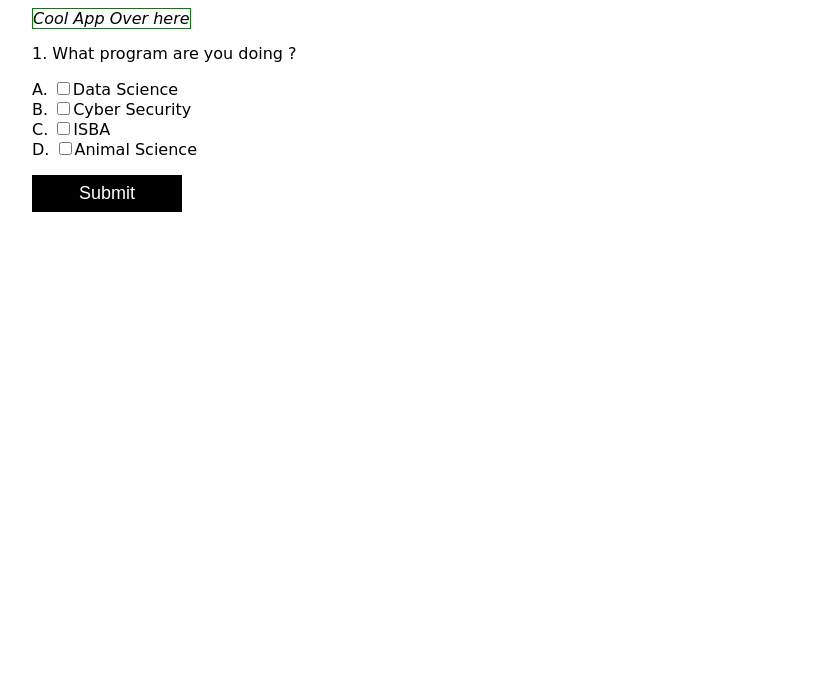
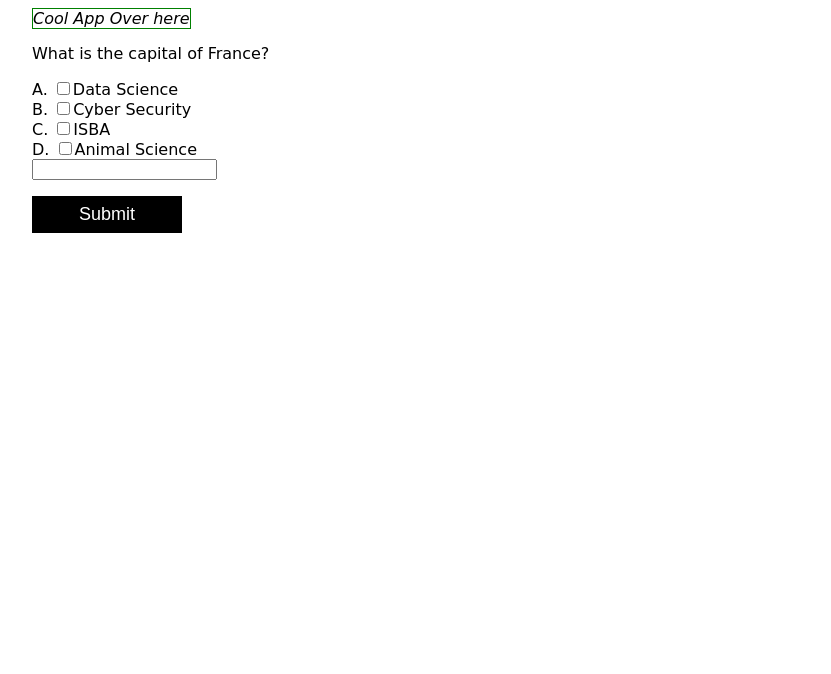
Before and after one commit to davidjason270/quizapp-web, a plain HTML site: page index.html in a window 1280 px wide. Shown: the part 126-800 px from the top of the page, without its empty margins (224-1055 px from the left). Drawn offline with Linux system fonts and the light colour scheme.

Commit message:
add questions

```diff
--- a/index.html
+++ b/index.html
@@ -40,21 +40,81 @@
         </style>
    </head>
    <body>
-        <small>Create by ICT Department</small>
-        <h1>Hey, Try Out This Quiz💝</h1>
+        <small>Created by ICT Department</small>
+        <h1 id="mainTitle">Hey, Try Out This Quiz💝</h1>
         <i>Cool App Over here</i>
 
         <!-- Quiz form goes here👇-->
          <form action="">
-            <p>1. What program are you doing ?</p>
-            A. <input type="checkbox">Data Science <br>
-            B. <input type="checkbox">Cyber Security <br>
-            C. <input type="checkbox">ISBA <br>
-            D. <input type="checkbox">Animal Science <br>
+            <p id="questionElement">1. What program are you doing ?</p>
+            A. <input class="option" type="checkbox">Data Science <br>
+            B. <input class="option" type="checkbox">Cyber Security <br>
+            C. <input class="option" type="checkbox">ISBA <br>
+            D. <input class="option" type="checkbox">Animal Science <br>
+               <input type="text">
             <button>Submit</button>
          </form>
 
         <!-- Javascript goes here👇-->
-        <script></script>
+        <script>
+
+         let quiz = [
+         {
+            question: "What is the capital of France?",
+            options: ["Berlin", "Paris", "Madrid", "Rome"],
+            answer: "Paris"
+         },
+         {
+            question: "Which language runs in a web browser?",
+            options: ["Python", "C", "Java", "JavaScript"],
+            answer: "JavaScript"
+         },
+         {
+            question: "Who wrote 'Hamlet'?",
+            options: ["Charles Dickens", "William Shakespeare", "Mark Twain", "Leo Tolstoy"],
+            answer: "William Shakespeare"
+         },
+         {
+            question: "What is the largest planet in our solar system?",
+            options: ["Earth", "Jupiter", "Mars", "Venus"],
+            answer: "Jupiter"
+         },
+         {
+            question: "What does CSS stand for?",
+            options: ["Computer Style Sheets", "Cascading Style Sheets", "Creative Style Sheets", "Colorful Style Sheets"],
+            answer: "Cascading Style Sheets"
+         },
+         {
+            question: "Which year did World War II end?",
+            options: ["1945", "1939", "1918", "1965"],
+            answer: "1945"
+         },
+         {
+            question: "What is the boiling point of water at sea level?",
+            options: ["90°C", "100°C", "110°C", "120°C"],
+            answer: "100°C"
+         },
+         {
+            question: "Which element has the chemical symbol O?",
+            options: ["Gold", "Oxygen", "Iron", "Silver"],
+            answer: "Oxygen"
+         },
+         {
+            question: "What is the square root of 64?",
+            options: ["6", "7", "8", "9"],
+            answer: "8"
+         },
+         {
+            question: "Which continent is known as the Dark Continent?",
+            options: ["Asia", "Africa", "Europe", "Australia"],
+            answer: "Africa"
+         }
+         ];
+
+         let questionElement = document.getElementById("questionElement");
+         questionElement.innerText = quiz[0].question;
+
+
+        </script>
    </body>
 </html>
```
Also changed, not shown: dom.html (added, +11 -0 lines).
